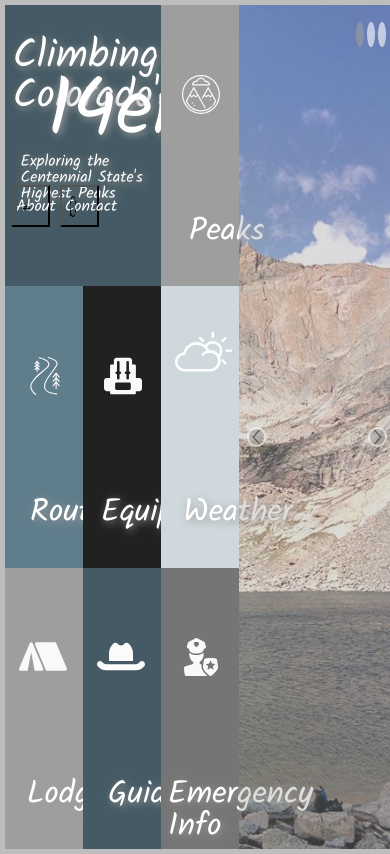
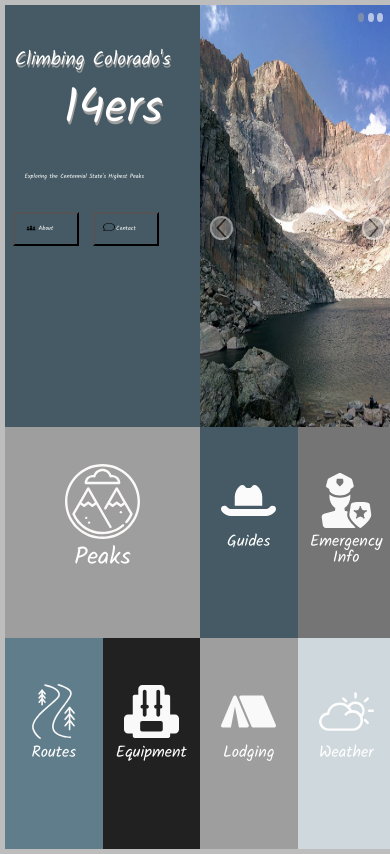
Before and after one commit to patrickmc21/pm-comp-challenge-1, a plain HTML site: page index.html in a window 390 px wide. Drawn offline with Linux system fonts and the light colour scheme.

Commit message:
Responsive layout complete

```diff
--- a/index.html
+++ b/index.html
@@ -5,6 +5,7 @@
   <link rel="stylesheet" type="text/css" href="reset.css">
   <link rel="stylesheet" type="text/css" href="styles.css">
   <link href="https://fonts.googleapis.com/css?family=Kalam:400,700" rel="stylesheet">
+  <meta name="viewport" content="width=device-width, initial-scale=1">
 </head>
 <body>
   <section>
@@ -16,32 +17,46 @@
       <button class="contact"><img src="images/contact.png">Contact</button>
     </article>
     <article class="peaks">
+      <div class="container">
         <img src="images/peaks.svg" class="icon">
         <h2 class="body-text">Peaks</h2>
+      </div>
     </article>
     <article class="routes">
+      <div class="container">
         <img src="images/river-trail.svg" class="icon">
         <h2 class="body-text">Routes</h2>
+      </div>
     </article>
     <article class="equipment">
+      <div class="container">
         <img src="newimages/backpack.svg" class="icon">
         <h2 class="body-text">Equipment</h2>
+      </div>
     </article>
     <article class="weather">
+      <div class="container">
         <img src="newimages/cloudy.svg" class="icon">
         <h2 class="body-text">Weather</h2>
+      </div>
     </article>
     <article class="lodging">
+      <div class="container">
         <img src="newimages/tent.svg" class="icon">
         <h2 class="body-text">Lodging</h2>
+      </div>
     </article>
     <article class="guides">
+      <div class="container">
         <img src="newimages/hat.svg" class="icon">
        <h2 class="body-text">Guides</h2>
+     </div>
     </article>
     <article class="emergency">
+      <div class="container">
         <img src="newimages/policeman.svg" class="icon">
         <h2 class="body-text">Emergency Info</h2>
+      </div>
     </article>
     <article class="slideshow">
       <div class="dot one"></div>
@@ -49,8 +64,6 @@
       <div class="dot three"></div>
       <img src="images/left arrow.svg" class="cycle right">
       <img src="images/right arrow.svg" class="cycle left">
-      <div class="haze"></div>
-      <div class="haze"></div>
       <img src="images/longs.jpg" class="background">
     </article>
   </section>
--- a/styles.css
+++ b/styles.css
@@ -11,7 +11,6 @@ article {
   position: absolute;
   height: 33.33%;
   width: 20%;
-  text-shadow: 2px 2px 8px #9E9E9E;
 }
 
 .title {
@@ -26,6 +25,7 @@ article {
   top: 11%;
   left: 5%;
   font-size: 2.5em;
+  text-shadow: 1px 3px #9E9E9E;
 }
 
 .attention {
@@ -33,6 +33,7 @@ article {
   top: 24%;
   left: 27%;
   font-size: 5em;
+  text-shadow: 1px 3px #9E9E9E;
 }
 
 .title-tagline {
@@ -77,18 +78,24 @@ article {
   left: 8px;
 }
 
+.container {
+  position: absolute;
+  top: 12.5%;
+  left: 12.5%;
+  height: 75%;
+  width: 75%;
+}
+
 .icon {
-  position: absolute;
-  top: 25%;
-  left: 27%;
-  width: 49%;
+  margin: 20% auto 1% auto;
+  display: block;
+  height: 65px;
+  width: 55px;
 }
 
 .body-text {
-  position: absolute;
-  top: 75%;
-  left: 36%;
-  font-size: 2em;
+  font-size: 1.5em;
+  text-align: center;
 }
 
 .peaks {
@@ -103,18 +110,10 @@ article {
   background-color: #607D8B;
 }
 
-.routes h2 {
-  left: 32%
-}
-
 .equipment {
   top: 33.33%;
   left: 20%;
   background-color: #212121;
-}
-
-.equipment h2 {
-  left: 23%;
 }
 
 .weather {
@@ -123,31 +122,10 @@ article {
   background-color: #CFD8DC;
 }
 
-.weather img {
-  top: 13%;
-  left: 18%;
-  width: 73%;
-}
-
-.weather h2 {
-  left: 29%;
-}
-
-
 .lodging {
   bottom: 0;
   left: 0;
   background-color: #9E9E9E;
-}
-
-.lodging h2 {
-  left: 28%;
-}
-
-.lodging img {
-  top: 23%;
-  left: 18%;
-  width: 62%;
 }
 
 .guides {
@@ -156,24 +134,10 @@ article {
   background-color: #455A64;
 }
 
-.guides img {
-  top: 23%;
-  left: 18%;
-  width: 62%;
-}
-
-.guides h2 {
-  left: 32%;
-}
-
 .emergency {
   bottom: 0;
   left: 40%;
   background-color: #757575;
-}
-
-.emergency h2 {
-  left: 9%;
 }
 
 .slideshow {
@@ -185,6 +149,7 @@ article {
   position: absolute;
   right: 0;
   height: 100%;
+  width: 100%;
   z-index: -1;
 }
 
@@ -211,30 +176,288 @@ article {
   position: absolute;
   top: 2%;
   border-radius: 50%;
-  height: 3%;
-  width: 5%;
+  height: 2%;
+  width: 3%;
   background-color: #FFFFFF;
-  z-index: 3;
+  z-index: 0;
   opacity: .6;
 }
 
 .one {
-  right: 20%;
+  right: 16%;
   background-color: #9E9E9E;
 }
 
 .two{
-  right: 13%;
+  right: 11%;
 }
 
 .three {
   right: 6%;
 }
 
-.haze {
-  position: absolute;
-  height: 100%;
-  width: 100%;
-  background-color: #9E9E9E;
-  opacity: 0.2;
+@media screen and (min-width: 1480px) {
+  section {
+    max-width: 1480px;
+  }
 }
+
+@media screen and (max-height: 695px) {
+  section {
+    max-width: 1283px;
+    min-height: 695px;
+  }
+}
+
+@media screen and (max-width:  855px) {
+  .header {
+    font-size: 2em;
+  }
+
+  .attention {
+    font-size: 4em;
+  }
+
+  .title-tagline {
+    font-size: .6em;
+  }
+
+  .title button {
+    font-size: .6em;
+  }
+
+  .title img {
+    height: 34%;
+  }
+}
+
+@media screen and (max-width: 800px) {
+  article {
+    width: 25%;
+    height: 25%;
+  }
+
+  .title {
+    height: 50%;
+    width: 50%;
+  }
+
+  .attention {
+    top: 19%;
+    left: 30%;
+    font-size: 6em;
+  }
+
+  .title-tagline {
+    top: 40%;
+    font-size: 1.5em;
+  }
+
+  .title button {
+    bottom: 30%;
+    font-size: 1em;
+    width: 34%;
+  }
+
+  .contact {
+    left: 45%;
+  }
+
+  .peaks {
+    width: 50%;
+    top: 50%;
+    left: 0;
+    font-size: 2em;
+  }
+
+  .peaks img {
+    margin-top: 4%;
+    height: 88px;
+    width: 100px;
+  }
+
+  .routes{
+    top: 75%;
+    left: 0:;
+  }
+
+  .equipment {
+    top: 75%;
+    left: 25%;
+  }
+
+  .weather {
+    top: 75%;
+    left: 75%;
+  }
+
+  .lodging {
+    bottom: 0;
+    left: 50%;
+  }
+
+  .guides{
+    bottom: 25%;
+    left: 50%;
+  }
+
+  .emergency {
+    bottom: 25%;
+    left: 75%;
+  }
+
+  .slideshow {
+    height: 50%;
+    width: 50%;
+  }
+
+  .background {
+    width: 100%;
+  }
+}
+
+@media screen and (max-width: 554px) {
+  .header {
+    font-size: 1.5em;
+  }
+
+  .attention {
+    font-size: 3.5em;
+  }
+
+  .title-tagline {
+    font-size: .4em;
+  }
+
+  .title button {
+    font-size: .4em;
+  }
+
+  .title img {
+    height: 30%;
+  }
+
+  .body-text {
+    font-size: 1em;
+  }
+
+  .peaks {
+    font-size: 1.5em;
+  }
+
+  .peaks img {
+    margin-top: 4%;
+    height: 85px;
+    width: 75px;
+  }
+}
+
+@media screen and (max-width: 425px) {
+  .header {
+    font-size: 1.2em;
+  }
+
+  .attention {
+    font-size: 3em;
+  }
+
+  .title-tagline {
+    font-size: .3em;
+  }
+
+  .title button {
+    bottom: 43%;
+    font-size: .3em;
+    height: 8%;
+  }
+
+  .title img {
+    height: 28%;
+  }
+}
+
+@media screen and (max-width: 376px) {
+  article {
+    height: 16.665%;
+  }
+
+  .title {
+    height: 22%;
+    width: 100%;
+    top: 44.75%;
+  }
+
+  .header {
+    font-size: 1.8em;
+  }
+
+  .attention {
+    top: 28%;
+    left: 41%;
+  }
+
+  .title-tagline {
+    font-size: .8em;
+    top: 60%;
+  }
+
+  .title button {
+    bottom: 10%;
+    height: 16%;
+  }
+
+  .title button img {
+    height: 48%;
+    left: 19%;
+  }
+
+  .icon {
+    height: 35px;
+  }
+
+  .peaks {
+    top: 66.66%
+  }
+
+  .peaks img {
+    height: 50px;
+  }
+
+  .routes {
+    top: 66.66%;
+    left: 50%;
+  }
+
+  .equipment {
+    top: 66.66%;
+    left: 75%;
+  }
+
+  .weather {
+    top: 83.325%;
+  }
+
+  .guides {
+    bottom: 0;
+    left: 0;
+  }
+
+  .emergency {
+    bottom: 0;
+    left: 25%;
+  }
+
+  .slideshow {
+    height: 44.75%;
+    width: 100%;
+  }
+
+  .cycle {
+    top: 75%;
+  }
+
+  .dot {
+    top: 8%;
+    width: 4%;
+  }
+}
```
Also changed, not shown: images/static-comp-challenge-1.jpg (added). Lines whose indentation alone changed are shown as unchanged.
